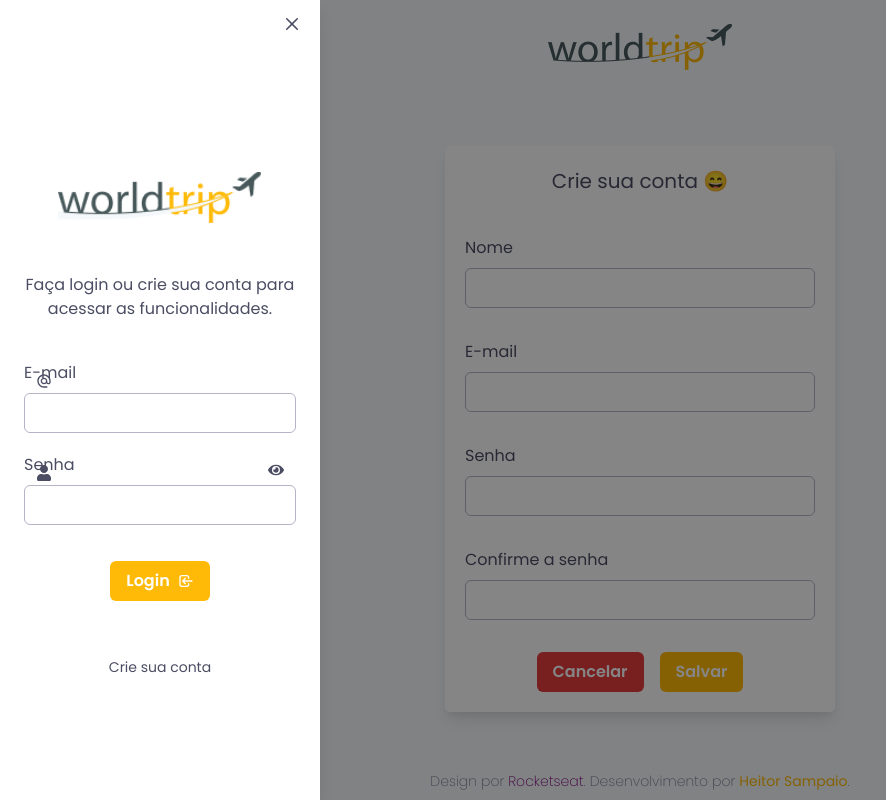
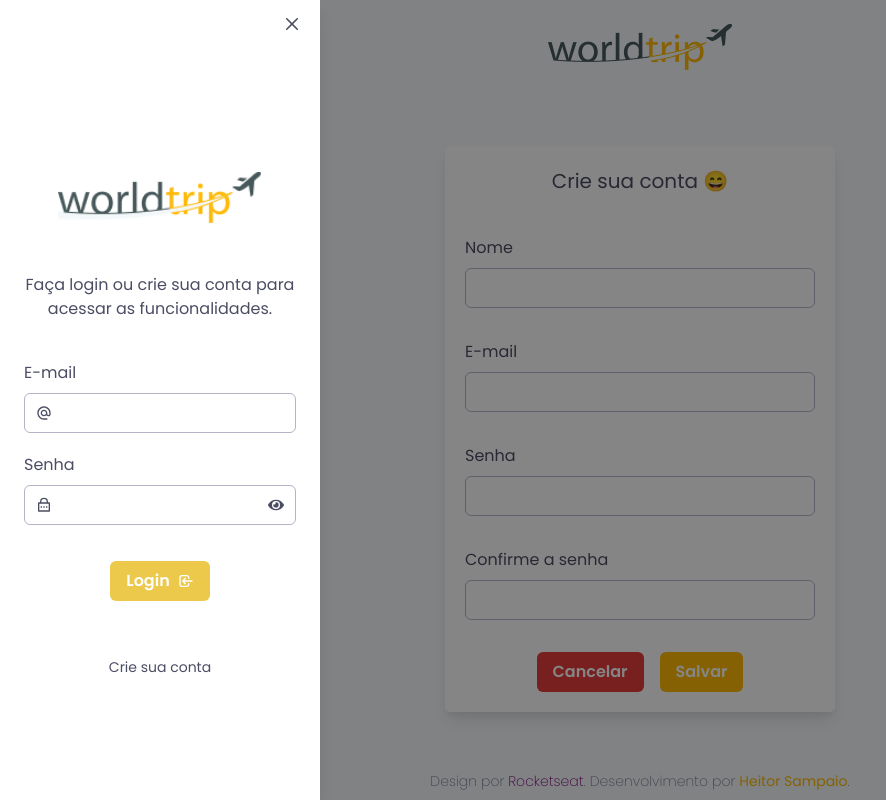
Before and after one commit to heitor-sampaio/worldtrip, a Next.js app: page /users/create in a window 1280 px wide. Both pictures are taken after a click on the button "Open navigation". Shown: the whole page, without its empty margins (0-886 px from the left). Built offline with nearby package versions, Linux system fonts and the light colour scheme.

Commit message:
Login form rework

```diff
--- a/src/components/Form/LoginForm.tsx
+++ b/src/components/Form/LoginForm.tsx
@@ -1,13 +1,15 @@
-import { FormControl, VStack, InputGroup, InputLeftElement, Icon, Text, InputRightElement, IconButton, Button, Flex } from "@chakra-ui/react";
+/* eslint-disable react/no-children-prop */
+import { VStack, InputGroup, InputLeftElement, Icon, Text, InputRightElement, IconButton, Button, Flex } from "@chakra-ui/react";
 import { yupResolver } from "@hookform/resolvers/yup";
 import { useState } from "react";
 import { SubmitHandler, useForm } from "react-hook-form";
-import { FaUser, FaEye, FaEyeSlash } from "react-icons/fa";
+import { FaEye, FaEyeSlash } from "react-icons/fa";
 import { HiOutlineLogin } from "react-icons/hi";
 import { MdOutlineAlternateEmail } from "react-icons/md";
 import { useAuth } from "../../contexts/AuthContext";
 import * as yup from 'yup'
 import { Input } from '../../components/Form/components'
+import { RiLockPasswordLine } from "react-icons/ri";
 
 type LoginFormData = {
   email: string,
@@ -20,7 +22,7 @@
 })
 
 export default function LoginForm() {
-  const { register, handleSubmit, formState: {errors, isSubmitting} }= useForm({ resolver: yupResolver(schema)});
+  const { register, handleSubmit, formState: {errors, isSubmitting} } = useForm({resolver: yupResolver(schema)});
   const { logIn } = useAuth();
   const [hidePassword, setHidePassword] = useState(true)
 
@@ -31,28 +33,39 @@
   const handleLogin: SubmitHandler<LoginFormData> = async (data, event) => {
     const { email, password } = data;
 
-    logIn(email, password);
+    await logIn(email, password);
   }
 
   return (
     <Flex as="form" onSubmit={handleSubmit(handleLogin)}>
       <VStack spacing="5" my="10">
-        <InputGroup>
-          <InputLeftElement pointerEvents="none"><Icon as={MdOutlineAlternateEmail}/></InputLeftElement>
-          <Input name="email" type="text" label="E-mail" error={errors.email} {...register("email")}/>
-        </InputGroup>
-        <InputGroup>
-          <InputLeftElement pointerEvents="none">
-            <Icon as={FaUser}/>
-          </InputLeftElement>
-          <Input name="password" type={hidePassword ? "password" : "text"} label="Senha" error={errors.password} {...register("password")}/>
-          <InputRightElement>
-            <IconButton icon={<Icon as={hidePassword ? FaEye : FaEyeSlash}/>} aria-label="Tornar senha visível" variant="unstyled" onClick={HandleHidePassword}/>
-          </InputRightElement>
-        </InputGroup>
-        <Button type="submit" rightIcon={<Icon as={HiOutlineLogin}/>} my="4" bg="highlight.500" variant="solid" color="white" isLoading={isSubmitting}>
+        <Input name="email" type="text" label="E-mail" error={errors.email} leftIcon={{icon: <MdOutlineAlternateEmail />}} {...register("email")}/>
+
+        <Input
+          name="password"
+          type={hidePassword ? "password" : "text"}
+          label="Senha"
+          error={errors.password}
+          leftIcon={{icon: <RiLockPasswordLine />}}
+          rightIcon={
+            {icon:
+              <IconButton
+                icon={<Icon as={hidePassword ? FaEye : FaEyeSlash}/>}
+                aria-label="Tornar senha visível"
+                variant="unstyled"
+                onClick={HandleHidePassword}
+                display="flex"
+              />,
+              interactive: true
+            }
+          }
+          {...register("password")}
+        />
+
+        <Button type="submit" rightIcon={<Icon as={HiOutlineLogin}/>} my="4" colorScheme="yellow" variant="solid" color="white" isLoading={isSubmitting} loadingText='Logando...'>
           <Text>Login</Text>
         </Button>
+
       </VStack>
     </Flex>
   )
--- a/src/components/Form/components/Input.tsx
+++ b/src/components/Form/components/Input.tsx
@@ -1,9 +1,11 @@
-import { Button, Flex, FormControl, FormErrorMessage, FormLabel, IconButton, Input as ChakraInput, InputProps as ChakraInputProps, Popover, PopoverArrow, PopoverBody, PopoverCloseButton, PopoverContent, PopoverHeader, PopoverTrigger } from "@chakra-ui/react";
-import { forwardRef, ForwardRefRenderFunction } from "react";
+/* eslint-disable react/no-children-prop */
+import { Flex, FormControl, FormErrorMessage, FormLabel, Input as ChakraInput, InputGroup, InputLeftElement, InputProps as ChakraInputProps, InputRightElement } from "@chakra-ui/react";
+import { forwardRef, ForwardRefRenderFunction, ReactNode } from "react";
 import { FieldError } from "react-hook-form";
 import { HelpTooltip } from "../../Tooltips";
 
 interface InputProps extends ChakraInputProps {
+  type: string,
   name: string,
   label?: string,
   tooltip?: {
@@ -11,9 +13,17 @@
     tip: string,
   },
   error?: FieldError,
+  leftIcon?: {
+    icon: ReactNode,
+    interactive?: boolean
+  }
+  rightIcon?: {
+    icon: ReactNode,
+    interactive?: boolean,
+  }
 }
 
-const InputBase: ForwardRefRenderFunction<HTMLInputElement, InputProps> = ({ name, label, tooltip, error = null, ...rest }, ref) => {
+const InputBase: ForwardRefRenderFunction<HTMLInputElement, InputProps> = ({ type, name, label, tooltip, error = null, leftIcon, rightIcon, ...rest }, ref) => {
   error && console.log(error)
   return (
     <FormControl isInvalid={!!error}>
@@ -21,15 +31,21 @@
         {!!label && <FormLabel htmlFor={name}>{label}</FormLabel>}
         {!!tooltip && <HelpTooltip title={tooltip.title} tip={tooltip.tip}/>}
       </Flex>
+      <InputGroup>
+        { leftIcon && <InputLeftElement pointerEvents={leftIcon.interactive ? "auto" : "none"} children={leftIcon.icon}/> }
         <ChakraInput
           name={name}
           id={name}
+          type={type}
           focusBorderColor="highlight.500"
+          errorBorderColor='red.300'
           variant="outline"
           _hover={{ bgColor: 'gray.50' }}
           ref={ref}
           {...rest}
         />
+        { rightIcon && <InputRightElement pointerEvents={rightIcon.interactive ? "auto" : "none"} children={rightIcon.icon}/> }
+      </InputGroup>
       { !!error && (<FormErrorMessage>{error.message}</FormErrorMessage>) }
     </FormControl>
   )
--- a/src/contexts/AuthContext.tsx
+++ b/src/contexts/AuthContext.tsx
@@ -3,6 +3,7 @@
 
 import { User } from '../types'
 import { api } from "../services/api";
+import { Toast, useToast } from "@chakra-ui/react";
 
 interface AuthContextProps {
   user: User | null;
@@ -16,6 +17,7 @@
 export function AuthProvider({ children }) {
   const [user, setUser] = useState<User | undefined>();
   const [isAuthenticated, setIsAuthenticated] = useState(false);
+  const toast = useToast()
 
   async function getUser() {
     return await api.get('/users').then((response) => response.data)
@@ -48,7 +50,15 @@
         throw new Error()
       }
     } catch (err) {
-      console.log(err)
+      toast({
+        title: 'Falha no login',
+        description:
+          'E-mail ou senha inválidos, por favor, revise suas credenciais.',
+        status: 'error',
+        duration: 5000,
+        isClosable: true,
+        position: 'top',
+      });
     }
   }
 
--- a/src/pages/[continent]/index.tsx
+++ b/src/pages/[continent]/index.tsx
@@ -46,13 +46,13 @@
       <title>World Trip | Planejador de viagens</title>
       <Header enableNavigation href="/"/>
 
-      <Flex bgImage={continent.imgUrl} bgPosition="center" bgRepeat="no-repeat" bgSize="cover" w="100%"  direction="row">
+      <Flex bgImage={continent.imgUrl} bgPosition="center" bgRepeat="no-repeat" bgSize="cover" w="100%"  direction="column" px="5">
         <Flex w="100%" maxW={1440} h={["175px", "450px"]} mx="auto" py={["","60px"]} alignItems={["center","end"]} justifyContent={["center","flex-start"]} color="white">
-          <Text fontSize={["xl","6xl"]} fontWeight="bold">{continent.continentName}</Text>
+          <Text fontSize={["3xl","6xl"]} fontWeight="bold" wordBreak={"break-word"}>{continent.continentName}</Text>
         </Flex>
       </Flex>
 
-      <Flex w={["90%","100%"]} maxW={1440} h="100%" mx="auto" direction="column">
+      <Flex w={["90%","100%"]} maxW={1440} h="100%" mx="auto" direction="column" px={["0","5"]}>
         <Stack as="section" direction={["column","row"]} spacing={["5","0"]} py={["5","80px"]} align="center">
           <Text fontSize={["sm","2xl"]} w="100%" maxW={["100%","50%"]} textAlign="justify">{continent.continentFullDescription}</Text>
 
--- a/src/styles/theme.ts
+++ b/src/styles/theme.ts
@@ -29,6 +29,6 @@
         bg: '#F5F8FA',
         color: 'gray.600',
       }
-    }
-  }
+    },
+  },
 })
```
Lines whose indentation alone changed are shown as unchanged.
